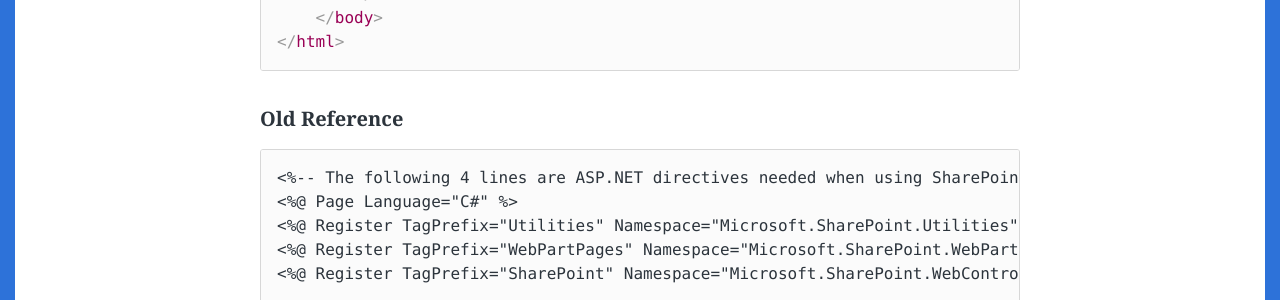
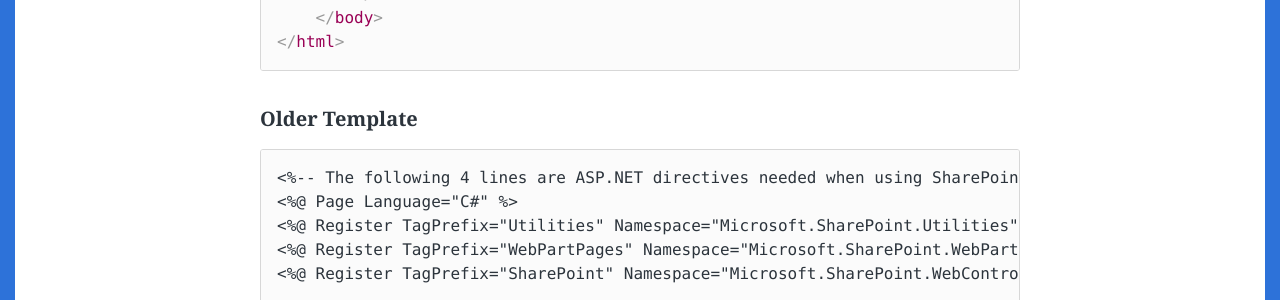
Before and after one commit to gunjandatta/blog, a Jekyll site: the page built from _posts/2016/2016-10-22-minimal-page-for-sharepoint-app-parts.md, in a window 1280 px wide and 900 px high, scrolled down 1362 px. Shown: the part 155-455 px from the top of the window. Built offline with Jekyll 4.4.1, drawn with Linux system fonts in a browser that asks for light colours; some web fonts are replaced.

Commit message:
Updated the minimal page.

````diff
--- a/_posts/2016/2016-10-22-minimal-page-for-sharepoint-app-parts.md
+++ b/_posts/2016/2016-10-22-minimal-page-for-sharepoint-app-parts.md
@@ -55,7 +55,7 @@ This updated version will ensure the SP.UI.ModalDialog library works. The librar
 </html>
 ```
 
-#### Old Reference
+#### Older Template
 ```html
 <%-- The following 4 lines are ASP.NET directives needed when using SharePoint components --%>
 <%@ Page Language="C#" %>
````
